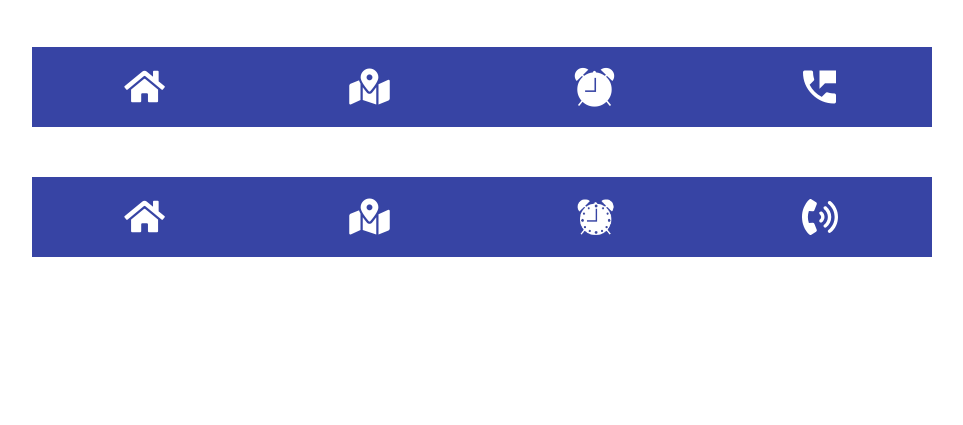
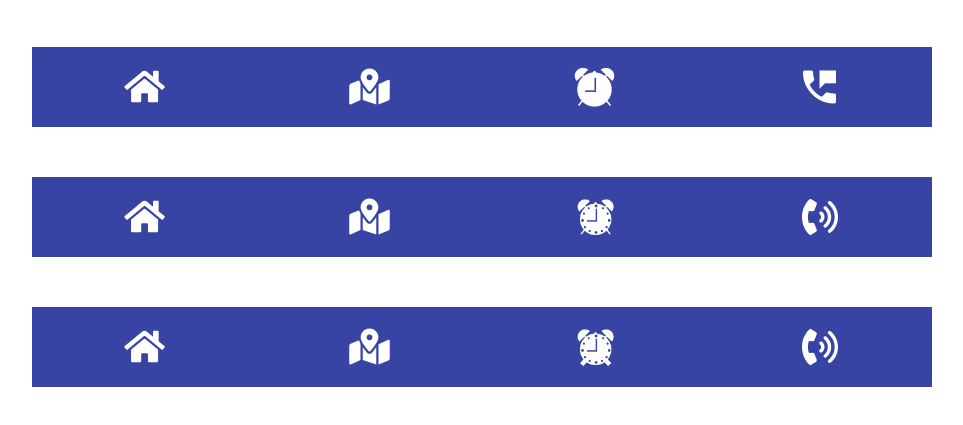
Before and after one commit to johnallangarcia-ph/scc-footer-icons, a plain HTML site: page index.html in a window 1280 px wide. Shown: the part 213-638 px from the top of the page, without its empty margins (158-1121 px from the left). Drawn offline with Linux system fonts and the light colour scheme; files whose address does not match are found by name.

Commit message:
Add files via upload

```diff
--- a/index.html
+++ b/index.html
@@ -58,6 +58,19 @@
             </div>
         </div>
     </footer>
+    <footer style="height: 80px;margin-top: 50px;">
+        <div class="container-fluid" style="background: #3744A4;height: 80px;">
+            <div class="row text-center" style="height: 80px;">
+                <div class="col text-center d-flex d-md-flex justify-content-center align-items-center align-items-md-center"><i class="fas fa-home text-center d-flex justify-content-center align-items-center m-auto" style="width: 60px;height: 60px;font-size: 36px;color: #fff;"></i></div>
+                <div class="col d-flex d-sm-flex d-md-flex justify-content-center justify-content-sm-center justify-content-md-center"><i class="fas fa-map-marked-alt text-center d-flex justify-content-center align-items-center m-auto justify-content-sm-center align-items-sm-center" style="width: 60px;height: 60px;font-size: 36px;color: #fff;"></i></div>
+                <div class="col-3 d-flex d-sm-flex d-md-flex justify-content-center align-items-center justify-content-sm-center justify-content-md-center"><img src="assets/img/img_clock2.png" style="width: 80px;"></div>
+                <div class="col d-flex d-sm-flex d-md-flex justify-content-center align-items-center justify-content-sm-center justify-content-md-center"><svg xmlns="http://www.w3.org/2000/svg" viewBox="0 0 512 512" width="1em" height="1em" fill="currentColor" class="text-center d-flex justify-content-center align-items-center m-auto justify-content-sm-center align-items-sm-center" style="color: #fff;font-size: 36px;">
+                        <!--! Font Awesome Free 6.1.1 by @fontawesome - https://fontawesome.com License - https://fontawesome.com/license/free (Icons: CC BY 4.0, Fonts: SIL OFL 1.1, Code: MIT License) Copyright 2022 Fonticons, Inc. -->
+                        <path d="M284.6 181.9c-10.28-8.344-25.41-6.875-33.75 3.406C242.4 195.6 243.9 210.7 254.2 219.1c11.31 9.25 17.81 22.69 17.81 36.87c0 14.19-6.5 27.62-17.81 36.87c-10.28 8.406-11.78 23.53-3.375 33.78c4.719 5.812 11.62 8.812 18.56 8.812c5.344 0 10.75-1.781 15.19-5.406c22.53-18.44 35.44-45.4 35.44-74.05S307.1 200.4 284.6 181.9zM345.1 107.1c-10.22-8.344-25.34-6.907-33.78 3.343c-8.406 10.25-6.906 25.37 3.344 33.78c33.88 27.78 53.31 68.18 53.31 110.9s-19.44 83.09-53.31 110.9c-10.25 8.406-11.75 23.53-3.344 33.78c4.75 5.781 11.62 8.781 18.56 8.781c5.375 0 10.75-1.781 15.22-5.438C390.2 367.1 416 313.1 416 255.1S390.2 144.9 345.1 107.1zM406.4 33.15c-10.22-8.344-25.34-6.875-33.78 3.344c-8.406 10.25-6.906 25.37 3.344 33.78C431.9 116.1 464 183.8 464 255.1s-32.09 139.9-88.06 185.7c-10.25 8.406-11.75 23.53-3.344 33.78c4.75 5.781 11.62 8.781 18.56 8.781c5.375 0 10.75-1.781 15.22-5.438C473.5 423.8 512 342.6 512 255.1S473.5 88.15 406.4 33.15zM151.3 174.6C161.1 175.6 172.1 169.5 176 159.6l33.75-84.38C214 64.35 209.1 51.1 200.2 45.86l-67.47-42.17C123.2-2.289 110.9-.8945 102.9 7.08C-34.32 144.3-34.31 367.7 102.9 504.9c7.982 7.984 20.22 9.379 29.75 3.402l67.48-42.19c9.775-6.104 13.9-18.47 9.598-29.3L176 352.5c-3.945-9.963-14.14-16.11-24.73-14.97l-53.24 5.314C78.89 286.7 78.89 225.4 98.06 169.3L151.3 174.6z"></path>
+                    </svg></div>
+            </div>
+        </div>
+    </footer>
     <script src="assets/js/jquery.min.js"></script>
     <script src="assets/bootstrap/js/bootstrap.min.js"></script>
     <script src="https://code.iconify.design/iconify-icon/1.0.7/iconify-icon.min.js"></script>
```
Also changed, not shown: assets/img/img_clock2.png (added).
